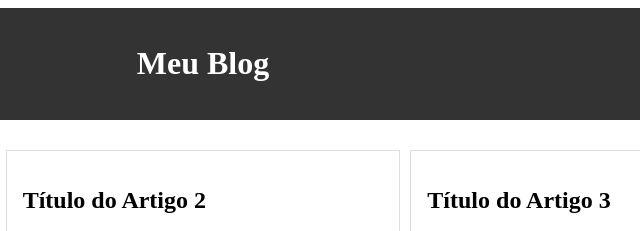
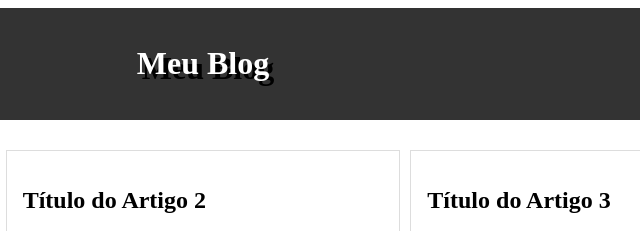
Before and after one commit to Re-Chagas/trabalho-dev-web, a plain HTML site: page index.html in a window 1280 px wide. Shown: the top 231 px of the page, 437-1077 px from the left. Drawn offline with Linux system fonts and the light colour scheme.

Commit message:
Update style.css

```diff
--- a/style.css
+++ b/style.css
@@ -3,6 +3,10 @@
   color: #fff;
   text-align: center;
   padding: 1rem;
+}
+
+.header h1{
+    text-shadow: 5px 5px black;
 }
 
 .flex-container {
```
